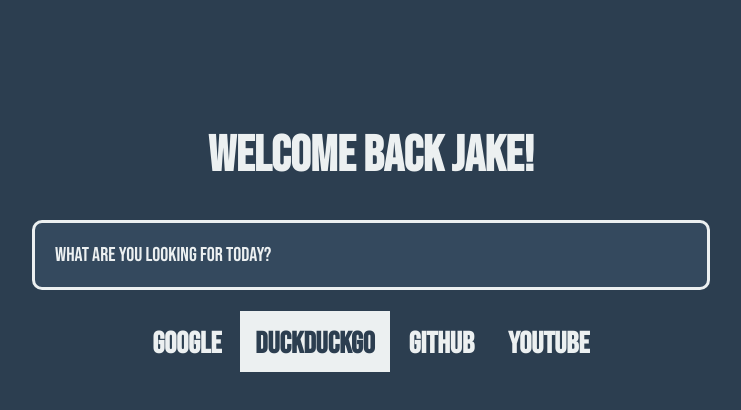
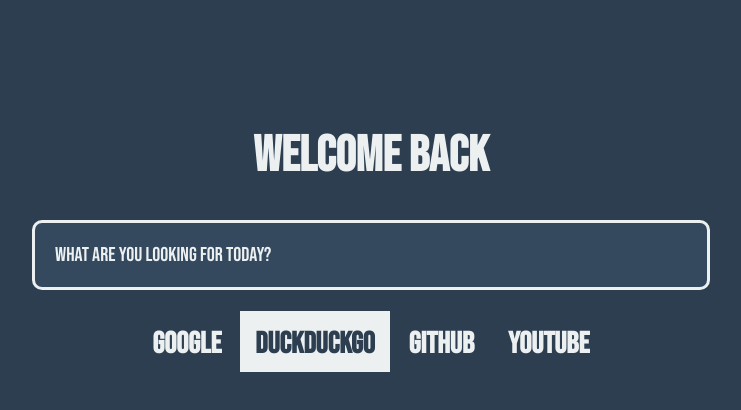
Before and after one commit to Camerooooon/landing-page, a plain HTML site: page index.html in a window 1280 px wide. Shown: the whole page, without its empty margins (269-1010 px from the left). Drawn offline with nearby package versions, Linux system fonts and the light colour scheme.

Commit message:
Change welcome message

```diff
--- a/index.html
+++ b/index.html
@@ -9,7 +9,7 @@
 </head>
 <body>
   <div class="wrapper">
-    <h1>Welcome Back Jake!</h1>
+    <h1>Welcome Back</h1>
     <input id="searchBox" placeholder="What are you looking for today?"></input>
     <br>
     <br>
```
